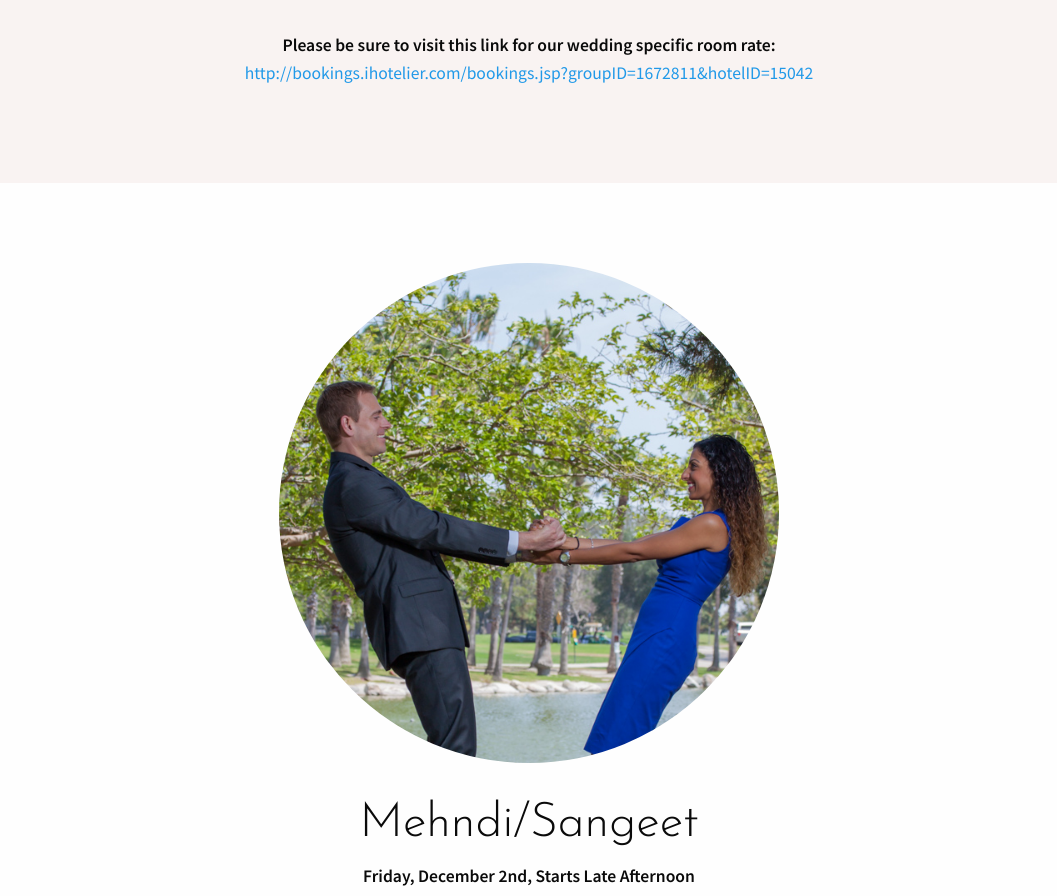
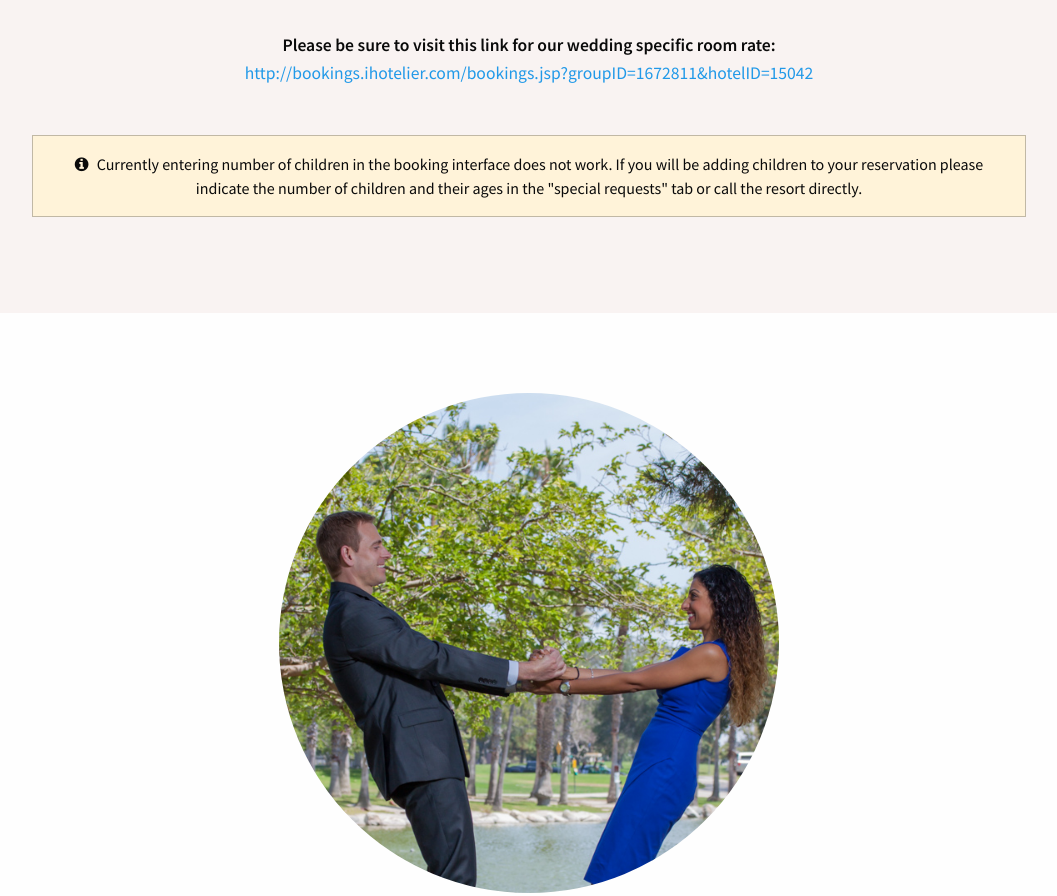
Before and after one commit to pajaroblanco/shamagarthwedding, a website: page app/index.html in a window 1280 px wide. Shown: the part 1878-2774 px from the top of the page, without its empty margins (111-1168 px from the left). Drawn offline with Linux system fonts and the light colour scheme.

Commit message:
Added children booking note.

```diff
--- a/app/angular-app/home/home.html
+++ b/app/angular-app/home/home.html
@@ -106,6 +106,9 @@
                         <strong>Please be sure to visit this link for our wedding specific room rate:</strong><br>
                         <a target="_blank" href="http://bookings.ihotelier.com/bookings.jsp?groupID=1672811&hotelID=15042">http://bookings.ihotelier.com/bookings.jsp?groupID=1672811&hotelID=15042</a>
                     </p>
+                    <div class="callout warning" style="margin-top:3rem;">
+                        <i class="fa fa-info-circle" style="margin-right: 5px;"></i> Currently entering number of children in the booking interface does not work. If you will be adding children to your reservation please indicate the number of children and their ages in the "special requests" tab or call the resort directly.
+                    </div>
                 </div>
             </div>
         </div>
@@ -215,6 +218,9 @@
                                 <a target="_blank" href="http://bookings.ihotelier.com/bookings.jsp?groupID=1672811&hotelID=15042">http://bookings.ihotelier.com/bookings.jsp?groupID=1672811&hotelID=15042</a>
                             </li>
                         </ul>
+                        <div class="callout warning">
+                            <i class="fa fa-info-circle" style="margin-right: 5px;"></i> Currently entering number of children in the booking interface does not work. If you will be adding children to your reservation please indicate the number of children and their ages in the "special requests" tab or call the resort directly.
+                        </div>
                         </p>
 
                         <p>
```
